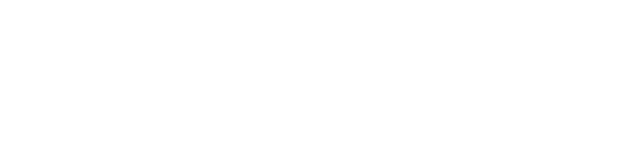
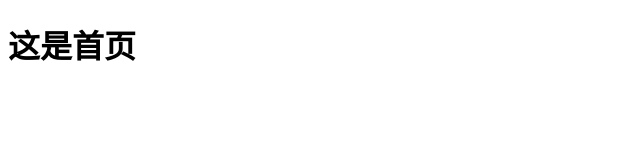
Before and after one commit to usercode123/usercode123.github.io, a plain HTML site: page index.html in a window 1280 px wide. Shown: the whole page, without its empty margins (0-640 px from the left). Drawn offline with Linux system fonts and the light colour scheme.

Commit message:
添加h1

```diff
--- a/index.html
+++ b/index.html
@@ -9,6 +9,8 @@
         </style>
     </head>
     <body>
-
+        <h1>
+            这是首页
+        </h1>
     </body>
 </html>
```
